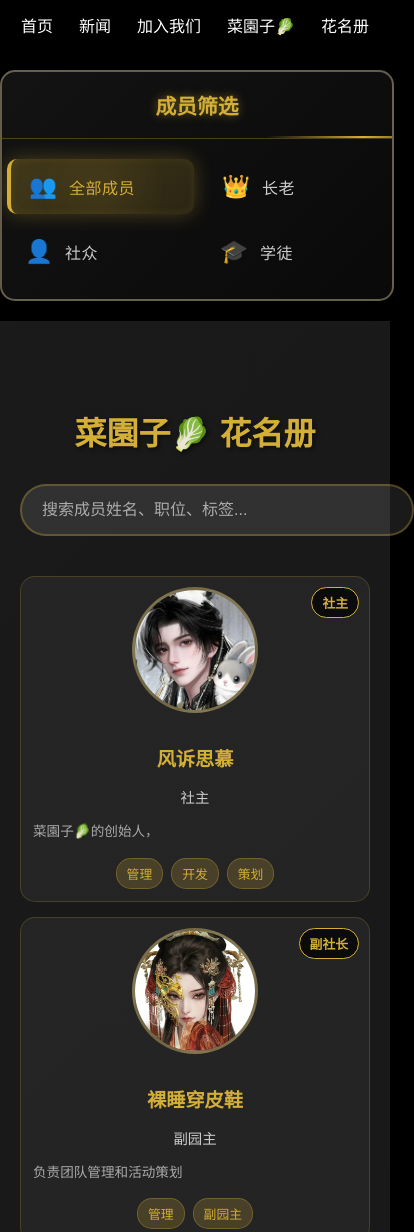
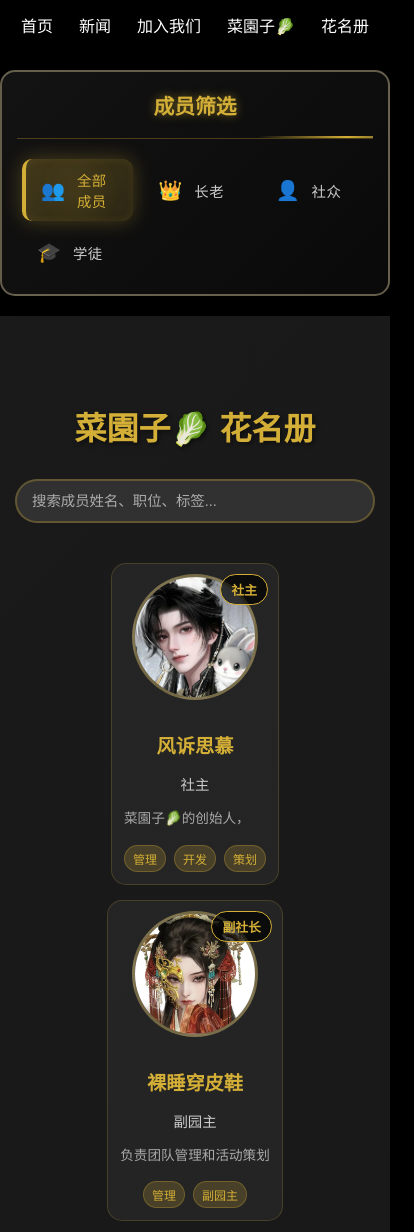
Before and after one commit to jinxi122/yyslsbycaiyuanzi, a plain HTML site: page huamingce.html in a window 390 px wide. Shown: the top 1232 px of the page, 414 px wide, since content can reach past the window. Drawn offline with Linux system fonts and the light colour scheme.

Commit message:
Add files via upload

```diff
--- a/css/huamingce.css
+++ b/css/huamingce.css
@@ -5,6 +5,7 @@
     padding: 80px 0;
     background: linear-gradient(135deg, #1a1a1a, #0d0d0d);
     min-height: calc(100vh - 70px);
+    overflow-x: hidden; /* 防止水平溢出 */
 }
 
 /* 花名册容器 */
@@ -12,6 +13,8 @@
     max-width: 1200px;
     margin: 0 auto;
     padding: 0 20px;
+    width: 100%; /* 确保容器不会超出视口 */
+    box-sizing: border-box; /* 包含内边距在宽度内 */
 }
 
 /* 花名册标题 */
@@ -21,6 +24,8 @@
     margin-bottom: 50px;
     color: #d4af37;
     text-shadow: 2px 2px 4px rgba(0,0,0,0.5);
+    word-wrap: break-word; /* 允许长单词换行 */
+    padding: 0 10px; /* 添加内边距，防止文字贴边 */
 }
 
 /* 搜索框容器 */
@@ -28,6 +33,7 @@
     max-width: 600px;
     margin: 0 auto 40px;
     position: relative;
+    padding: 0 10px; /* 添加内边距 */
 }
 
 .search-input {
@@ -40,6 +46,7 @@
     color: #fff;
     outline: none;
     transition: all 0.3s ease;
+    box-sizing: border-box; /* 包含内边距在宽度内 */
 }
 
 .search-input:focus {
@@ -146,6 +153,7 @@
     margin: 5px 10px;
     border-radius: 12px;
     overflow: hidden;
+    box-sizing: border-box; /* 包含内边距在宽度内 */
 }
 
 /* 添加悬停背景效果 */
@@ -256,6 +264,7 @@
     overflow: hidden;
     font-size: 0.9rem;
     border: 1px solid transparent;
+    box-sizing: border-box; /* 包含内边距在宽度内 */
 }
 
 /* 子项悬停效果 */
@@ -296,6 +305,7 @@
     grid-template-columns: repeat(auto-fill, minmax(280px, 1fr));
     gap: 30px;
     margin-top: 40px;
+    padding: 0 10px; /* 添加内边距，防止内容贴边 */
 }
 
 /* 成员卡片 */
@@ -306,6 +316,8 @@
     transition: all 0.3s ease;
     border: 1px solid rgba(212, 175, 55, 0.2);
     position: relative;
+    max-width: 100%; /* 确保卡片不会超出容器 */
+    box-sizing: border-box; /* 包含内边距和边框在宽度内 */
 }
 
 .member-card:hover {
@@ -347,6 +359,7 @@
     font-size: 1.5rem;
     margin-bottom: 5px;
     color: #d4af37;
+    word-wrap: break-word; /* 允许长单词换行 */
 }
 
 .member-title {
@@ -361,6 +374,7 @@
     line-height: 1.5;
     margin-bottom: 15px;
     text-align: left; /* 描述文本左对齐 */
+    word-wrap: break-word; /* 允许长单词换行 */
 }
 
 /* 成员标签 */
@@ -402,6 +416,7 @@
     padding: 40px;
     color: #aaa;
     font-size: 1.2rem;
+    word-wrap: break-word; /* 允许长单词换行 */
 }
 
 /* 加载动画 */
@@ -439,6 +454,8 @@
         margin-bottom: 20px;
         border-radius: 15px;
         box-shadow: 0 5px 15px rgba(0, 0, 0, 0.3);
+        padding: 0 15px; /* 添加内边距 */
+        box-sizing: border-box; /* 包含内边距在宽度内 */
     }
 
     .filter-sidebar::before {
@@ -457,6 +474,8 @@
         justify-content: center;
         border-radius: 10px;
         margin: 5px;
+        padding: 10px 15px; /* 减少内边距 */
+        box-sizing: border-box; /* 包含内边距在宽度内 */
     }
 
     .filter-sub-items {
@@ -465,15 +484,23 @@
 
     .roster-container {
         margin-left: 0;
+        padding: 0 15px; /* 添加内边距 */
     }
 
     .roster-title {
         font-size: 2.5rem;
+        padding: 0 15px; /* 添加内边距 */
     }
 
     .members-grid {
         grid-template-columns: repeat(auto-fill, minmax(250px, 1fr));
         gap: 20px;
+        padding: 0 5px; /* 减少内边距 */
+    }
+
+    .member-card {
+        max-width: 100%; /* 确保卡片不会超出容器 */
+        box-sizing: border-box; /* 包含内边距和边框在宽度内 */
     }
 
     .member-avatar {
@@ -487,6 +514,15 @@
 
     .member-name {
         font-size: 1.3rem;
+        word-wrap: break-word; /* 允许长单词换行 */
+    }
+
+    .member-description {
+        word-wrap: break-word; /* 允许长单词换行 */
+    }
+
+    .member-tags {
+        flex-wrap: wrap; /* 确保标签可以换行 */
     }
 }
 
@@ -495,18 +531,35 @@
         padding: 60px 0;
     }
 
+    .roster-container {
+        padding: 0 10px; /* 减少内边距 */
+    }
+
     .roster-title {
         font-size: 2rem;
         margin-bottom: 30px;
+        padding: 0 10px; /* 减少内边距 */
     }
 
     .search-container {
         margin-bottom: 30px;
+        padding: 0 5px; /* 添加内边距 */
+    }
+
+    .search-input {
+        font-size: 0.9rem; /* 减小字体大小 */
+        padding: 12px 15px; /* 减少内边距 */
     }
 
     .members-grid {
         grid-template-columns: 1fr;
         gap: 15px;
+        padding: 0; /* 移除内边距 */
+    }
+
+    .member-card {
+        max-width: 100%; /* 确保卡片不会超出容器 */
+        margin: 0 auto; /* 居中显示 */
     }
 
     .member-avatar {
@@ -521,6 +574,7 @@
 
     .member-name {
         font-size: 1.2rem;
+        word-wrap: break-word; /* 允许长单词换行 */
     }
 
     .member-title {
@@ -529,5 +583,25 @@
 
     .member-description {
         font-size: 0.85rem;
+        word-wrap: break-word; /* 允许长单词换行 */
+    }
+
+    .member-tag {
+        font-size: 0.75rem; /* 减小标签字体大小 */
+        padding: 4px 8px; /* 减少标签内边距 */
+    }
+
+    /* 确保所有内容在小屏幕上不会超出容器 */
+    body {
+        overflow-x: hidden; /* 防止水平滚动 */
+    }
+
+    .filter-item {
+        min-width: 100px; /* 减小最小宽度 */
+        font-size: 0.9rem; /* 减小字体大小 */
+    }
+
+    .filter-icon {
+        font-size: 1.2rem; /* 减小图标大小 */
     }
 }
--- a/css/sylbt.css
+++ b/css/sylbt.css
@@ -1,6 +1,7 @@
 /* 轮播图容器样式 */
 .carousel-container {
-    width: 1550px;
+    width: 95%;
+    max-width: 1550px;
     height: 660px;
     margin: 40px auto 60px auto; /* 添加底部间距 */
     overflow: hidden;
@@ -167,6 +168,7 @@
         height: 280px; /* 调整高度，使比例更合适 */
         margin: 20px auto 40px auto;
         border-radius: 10px; /* 减小圆角 */
+        padding: 0 10px; /* 添加内边距，防止内容超出 */
     }
 
     .carousel {
@@ -225,9 +227,11 @@
 /* 小屏幕手机优化 */
 @media (max-width: 480px) {
     .carousel-container {
+        width: 100%;
         height: 220px; /* 调整高度，使比例更合适 */
         margin: 15px auto 30px auto;
         border-radius: 8px; /* 减小圆角 */
+        padding: 0 5px; /* 添加内边距，防止内容超出 */
     }
 
     .carousel-slide {
```
Also changed, not shown: css/baiye.css (+23 -2 lines), css/main.css (+46 -0 lines).
